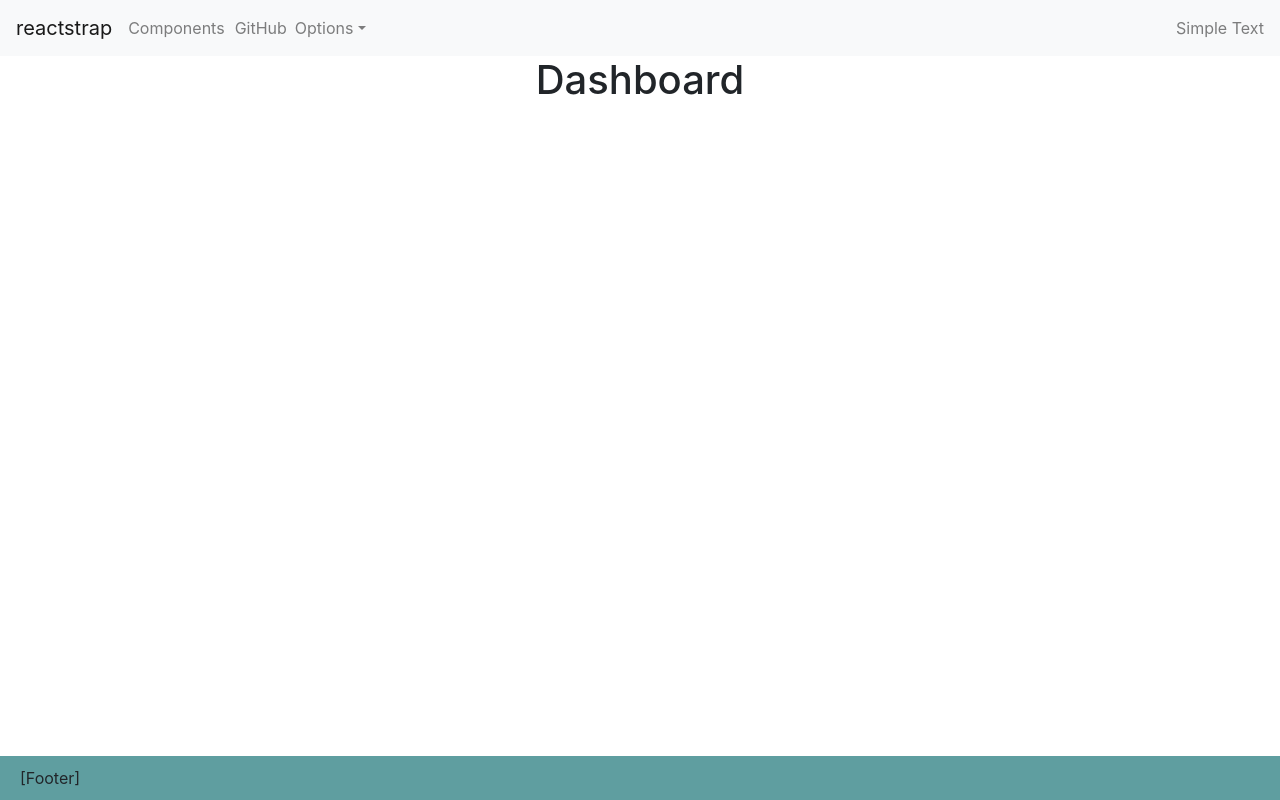
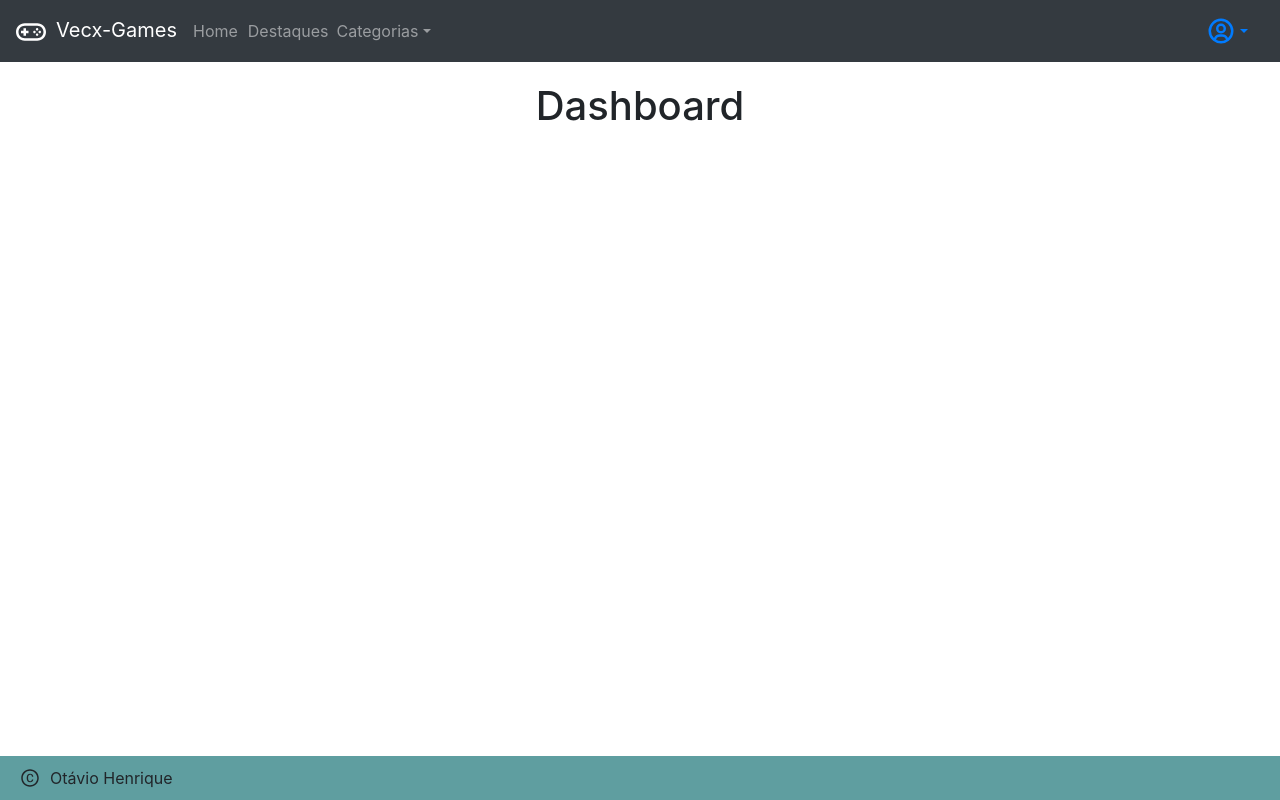
Before and after one commit to otaviohenrique1/app-loja-game-reactjs, a React (Create React App) app: page /dashboard in a window 1280 px wide. Built offline with nearby package versions, Linux system fonts and the light colour scheme.

Commit message:
Commit 10 dos arquivos

```diff
--- a/src/components/ContainerApp/index.tsx
+++ b/src/components/ContainerApp/index.tsx
@@ -13,6 +13,7 @@ const ContainerEstilizado = styled(Container)`
   flex-direction: column;
   align-items: center;
   justify-content: 'center';
+  padding-top: 20px;
 `;
 
 export function ContainerApp(props: ContainerAppProps) {
--- a/src/components/Footer/index.tsx
+++ b/src/components/Footer/index.tsx
@@ -1,4 +1,5 @@
 import styled from "styled-components";
+import { AiOutlineCopyright } from "react-icons/ai";
 
 const FooterEstilizado = styled.footer`
   position: absolute;
@@ -6,12 +7,20 @@ const FooterEstilizado = styled.footer`
   width: 100%;
   background-color: cadetblue;
   padding: 10px 20px;
+  display: flex;
+  flex-direction: row;
+  align-items: center;
+
+  p {
+    margin-bottom: 0;
+  }
 `;
 
 export function Footer() {
   return (
     <FooterEstilizado>
-      [Footer]
+      <AiOutlineCopyright size={20} style={{ marginRight: 10 }} />
+      <p>Otávio Henrique</p>
     </FooterEstilizado>
   );
 }
--- a/src/components/Header/index.tsx
+++ b/src/components/Header/index.tsx
@@ -1,25 +1,43 @@
 import { useState } from "react";
 import { Collapse, DropdownItem, DropdownMenu, DropdownToggle, Nav, Navbar, NavbarBrand, NavbarText, NavbarToggler, NavItem, UncontrolledDropdown } from "reactstrap";
+import { BiUserCircle } from "react-icons/bi";
+import { CgGames } from "react-icons/cg";
+import styled from "styled-components";
+import { Link } from "react-router-dom";
+
+const AvatarLogo = styled.div`
+  border-radius: 100%;
+  width: 30px;
+  height: 30px;
+`;
 
 export function Header() {
   const [isOpen, setIsOpen] = useState<boolean>(false);
   const toggle = () => setIsOpen(!isOpen);
 
   return (
-    <Navbar color="light" light expand="md">
-      <NavbarBrand href="/">reactstrap</NavbarBrand>
+    <Navbar color="dark" dark expand="md">
+      <NavbarBrand href="/dashboard">
+        <CgGames
+          size={30}
+          style={{
+            marginRight: '10px'
+          }}
+        />
+        Vecx-Games
+      </NavbarBrand>
       <NavbarToggler onClick={toggle} />
       <Collapse isOpen={isOpen} navbar>
         <Nav className="mr-auto" navbar>
           <NavItem style={{ marginRight: 10 }}>
-            <NavbarText>Components</NavbarText>
+            <NavbarText>Home</NavbarText>
           </NavItem>
           <NavItem>
-            <NavbarText>GitHub</NavbarText>
+            <NavbarText>Destaques</NavbarText>
           </NavItem>
           <UncontrolledDropdown nav inNavbar>
             <DropdownToggle nav caret>
-              Options
+              Categorias
             </DropdownToggle>
             <DropdownMenu right>
               <DropdownItem>
@@ -35,7 +53,42 @@ export function Header() {
             </DropdownMenu>
           </UncontrolledDropdown>
         </Nav>
-        <NavbarText>Simple Text</NavbarText>
+        <Nav>
+          <UncontrolledDropdown nav inNavbar>
+            <DropdownToggle nav caret style={{
+              display: 'flex',
+              flexDirection: 'row',
+              justifyContent: 'center',
+              alignItems: 'center'
+            }}>
+              <AvatarLogo>
+                <BiUserCircle size={30} />
+              </AvatarLogo>
+            </DropdownToggle>
+            <DropdownMenu right>
+              <DropdownItem>
+                Perfil
+              </DropdownItem>
+              <DropdownItem>
+                Favoritos
+              </DropdownItem>
+              <DropdownItem>
+                Lista de desejos
+              </DropdownItem>
+              <DropdownItem divider />
+              <Link
+                to='/'
+                style={{
+                  textDecoration: 'none'
+                }}
+              >
+                <DropdownItem>
+                  Sair
+                </DropdownItem>
+              </Link>
+            </DropdownMenu>
+          </UncontrolledDropdown>
+        </Nav>
       </Collapse>
     </Navbar>
   );
--- a/src/pages/dashboard/index.tsx
+++ b/src/pages/dashboard/index.tsx
@@ -3,9 +3,7 @@ import { ContainerApp } from "../../components/ContainerApp";
 export function Dashboard() {
   return (
     <ContainerApp>
-      <div>
-        <h1>Dashboard</h1>
-      </div>
+      <h1>Dashboard</h1>
     </ContainerApp>
   );
 }
```
